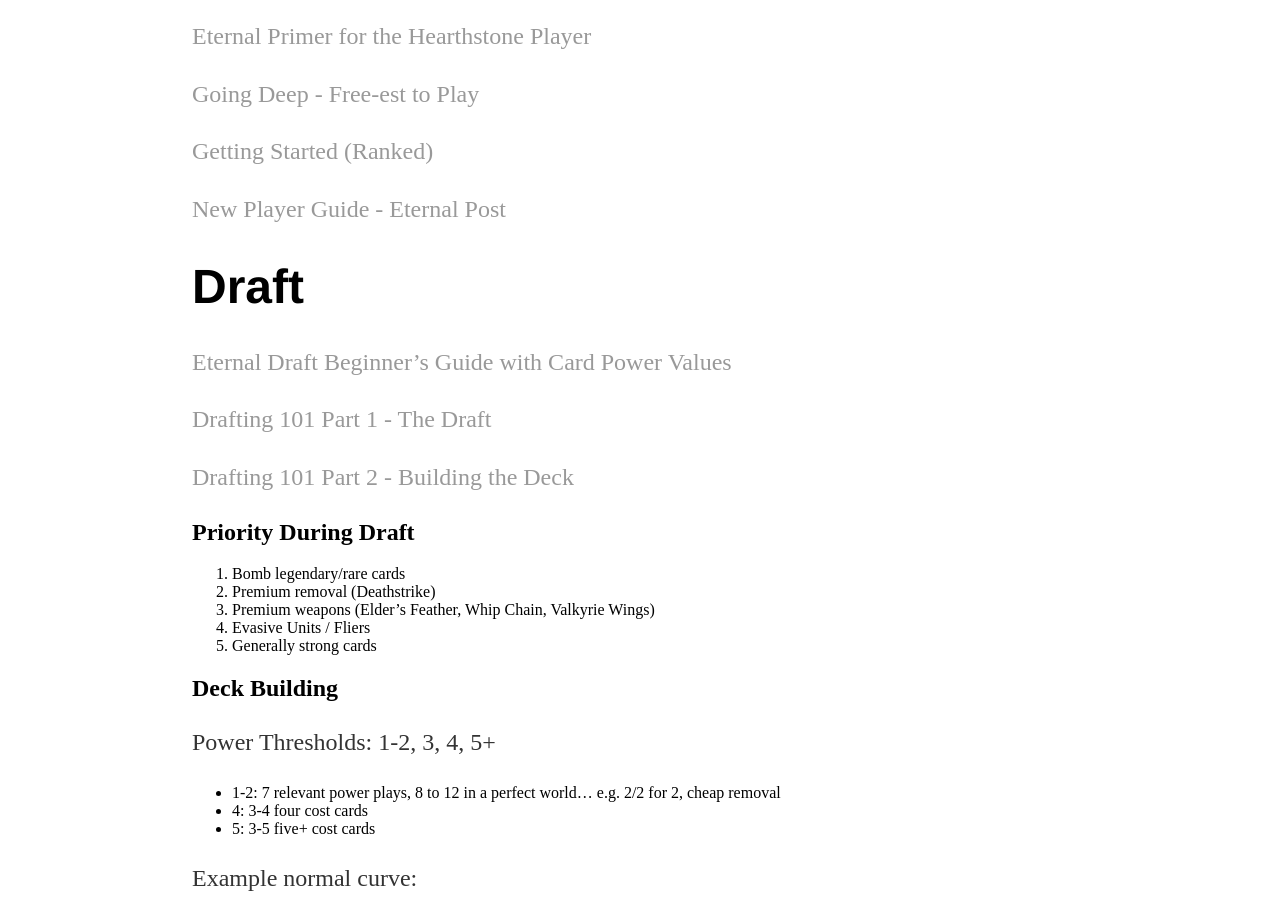
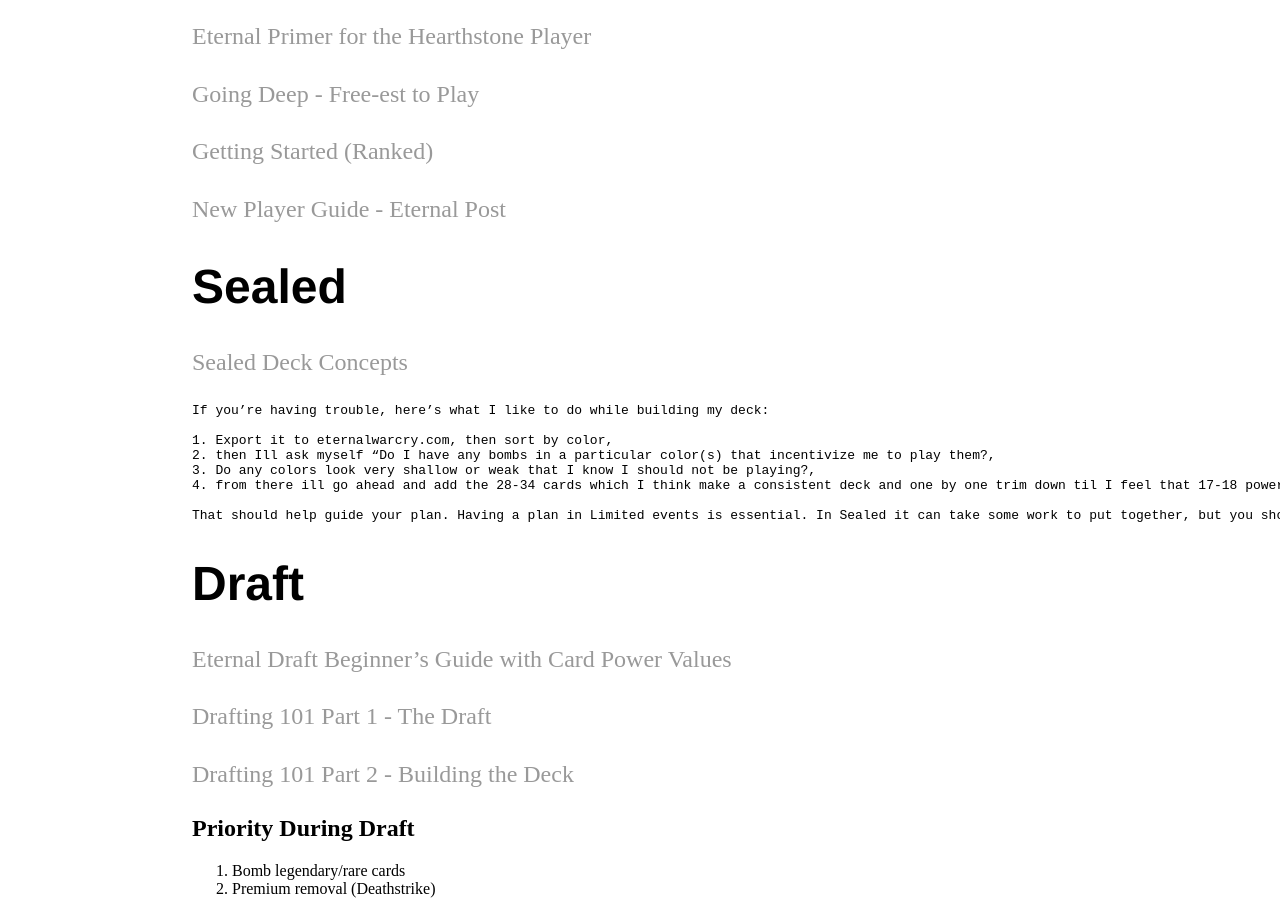
Before and after one commit to surgie/surgie.github.io, a Jekyll site: the page built from _posts/2018-10-15-learning-eternal.md, in a window 1280 px wide and 900 px high, scrolled down 464 px. Built offline with Jekyll 4.4.1, drawn with Linux system fonts in a browser that asks for light colours; our own code applies the rules of GitHub Pages for plain Markdown files.

Commit message:
Sealed notes

````diff
--- a/_posts/2018-10-15-learning-eternal.md
+++ b/_posts/2018-10-15-learning-eternal.md
@@ -24,6 +24,21 @@
 [Getting Started (Ranked)](https://rngeternal.com/2017/04/22/scions-school-getting-started-iii-ranked/)
 
 [New Player Guide - Eternal Post](https://theeternalpost.com/player-guides/new-player-guide)
+
+# Sealed
+
+[Sealed Deck Concepts](https://teamrankstar.com/eternal-sealed-deck-concepts/)
+
+```
+If you’re having trouble, here’s what I like to do while building my deck:
+
+1. Export it to eternalwarcry.com, then sort by color,
+2. then Ill ask myself “Do I have any bombs in a particular color(s) that incentivize me to play them?,
+3. Do any colors look very shallow or weak that I know I should not be playing?,
+4. from there ill go ahead and add the 28-34 cards which I think make a consistent deck and one by one trim down til I feel that 17-18 power is optimal.”
+
+That should help guide your plan. Having a plan in Limited events is essential. In Sealed it can take some work to put together, but you should definitely have a plan nonetheless.
+```
 
 # Draft
 
````
